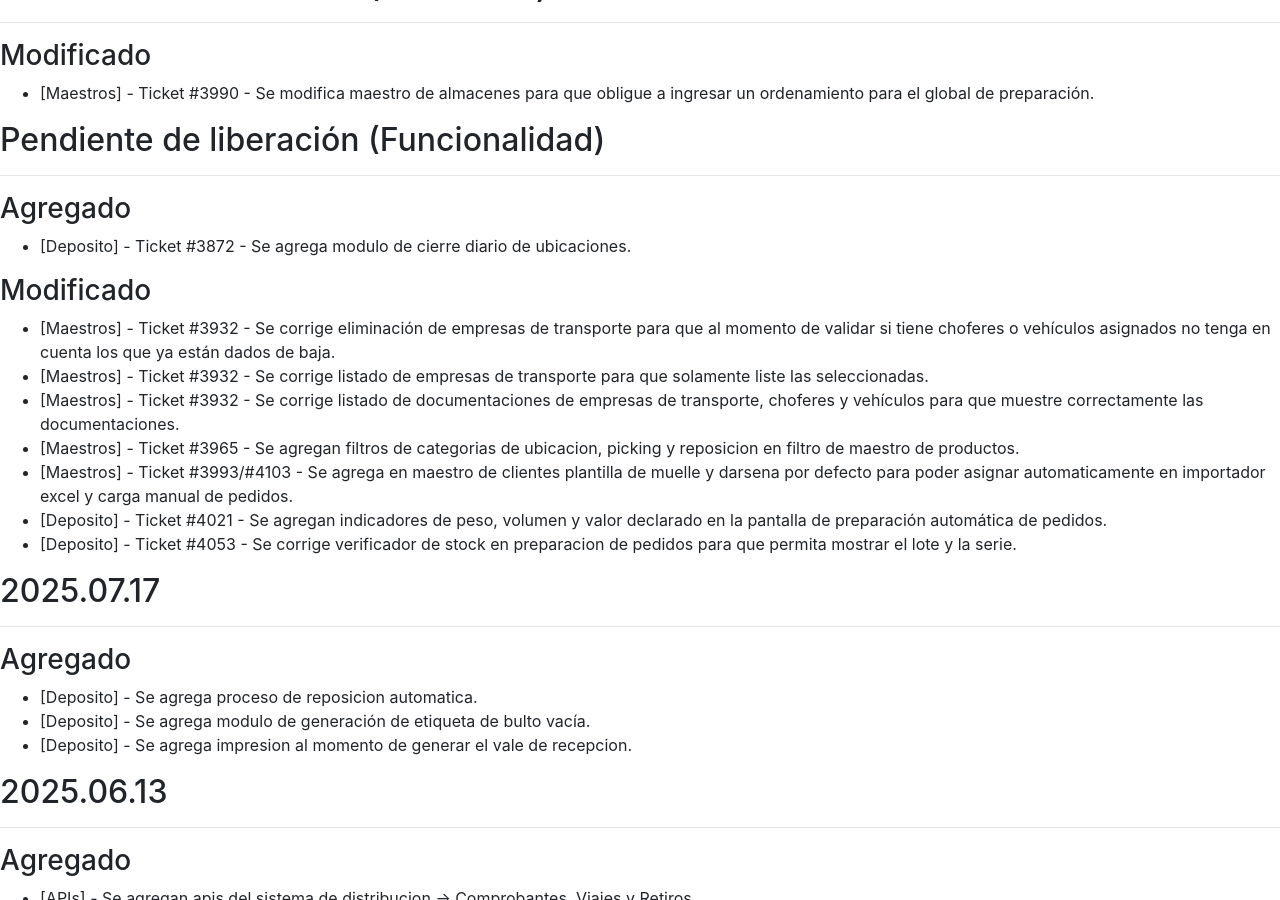
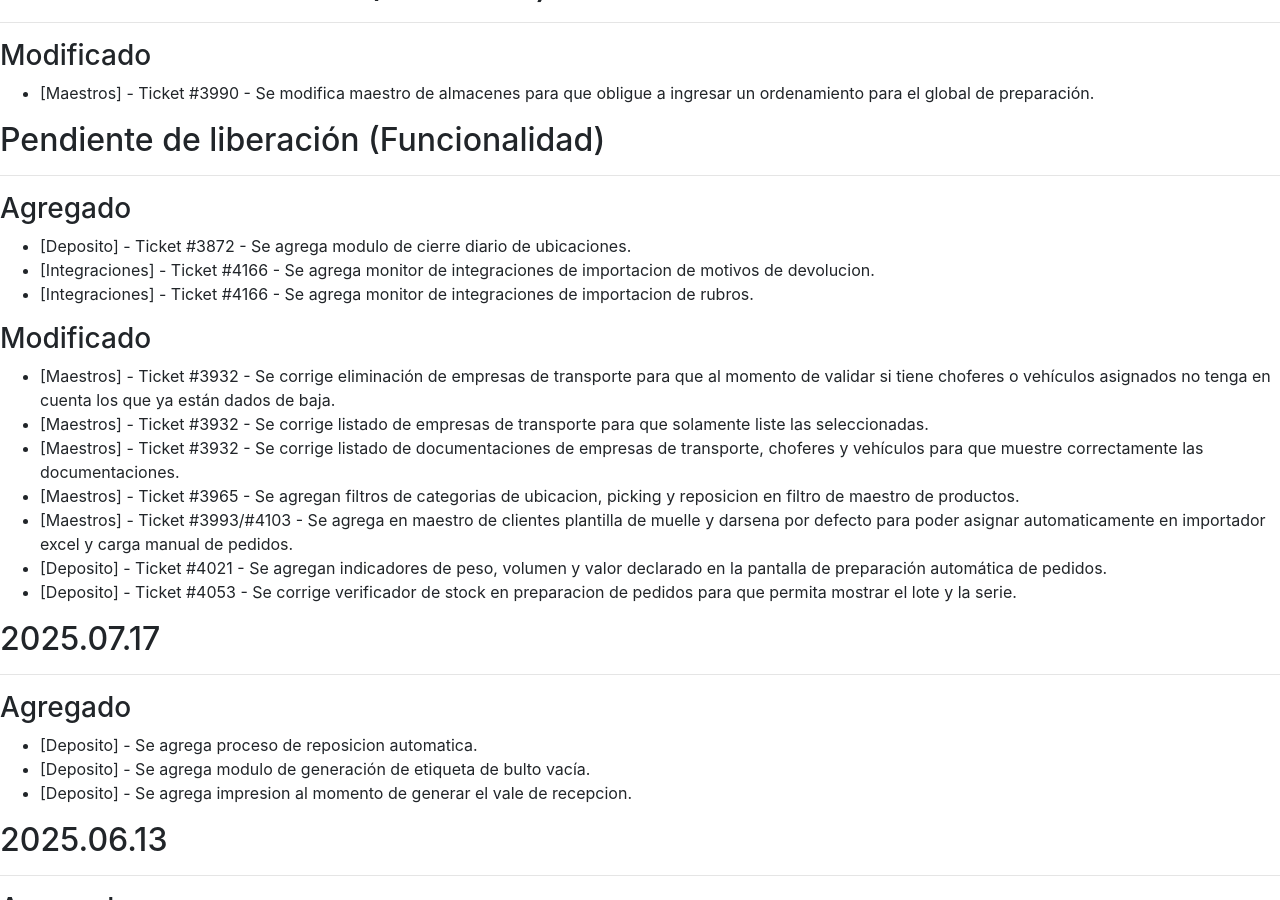
Before and after one commit to brainsys-arsaad/versionado, a Jekyll site: the page built from registro-cambios.markdown, in a window 1280 px wide and 900 px high, scrolled down 329 px. Built offline with Jekyll 4.4.1, drawn with Linux system fonts in a browser that asks for light colours.

Commit message:
Update registro-cambios.markdown

```diff
--- a/registro-cambios.markdown
+++ b/registro-cambios.markdown
@@ -128,6 +128,8 @@ El formato esta basado en [Keep a Changelog](https://keepachangelog.com/es-ES/1.
 ### Agregado
 
 - [Deposito] - Ticket #3872 - Se agrega modulo de cierre diario de ubicaciones.
+- [Integraciones] - Ticket #4166 - Se agrega monitor de integraciones de importacion de motivos de devolucion.
+- [Integraciones] - Ticket #4166 - Se agrega monitor de integraciones de importacion de rubros.
 
 ### Modificado
 
```
